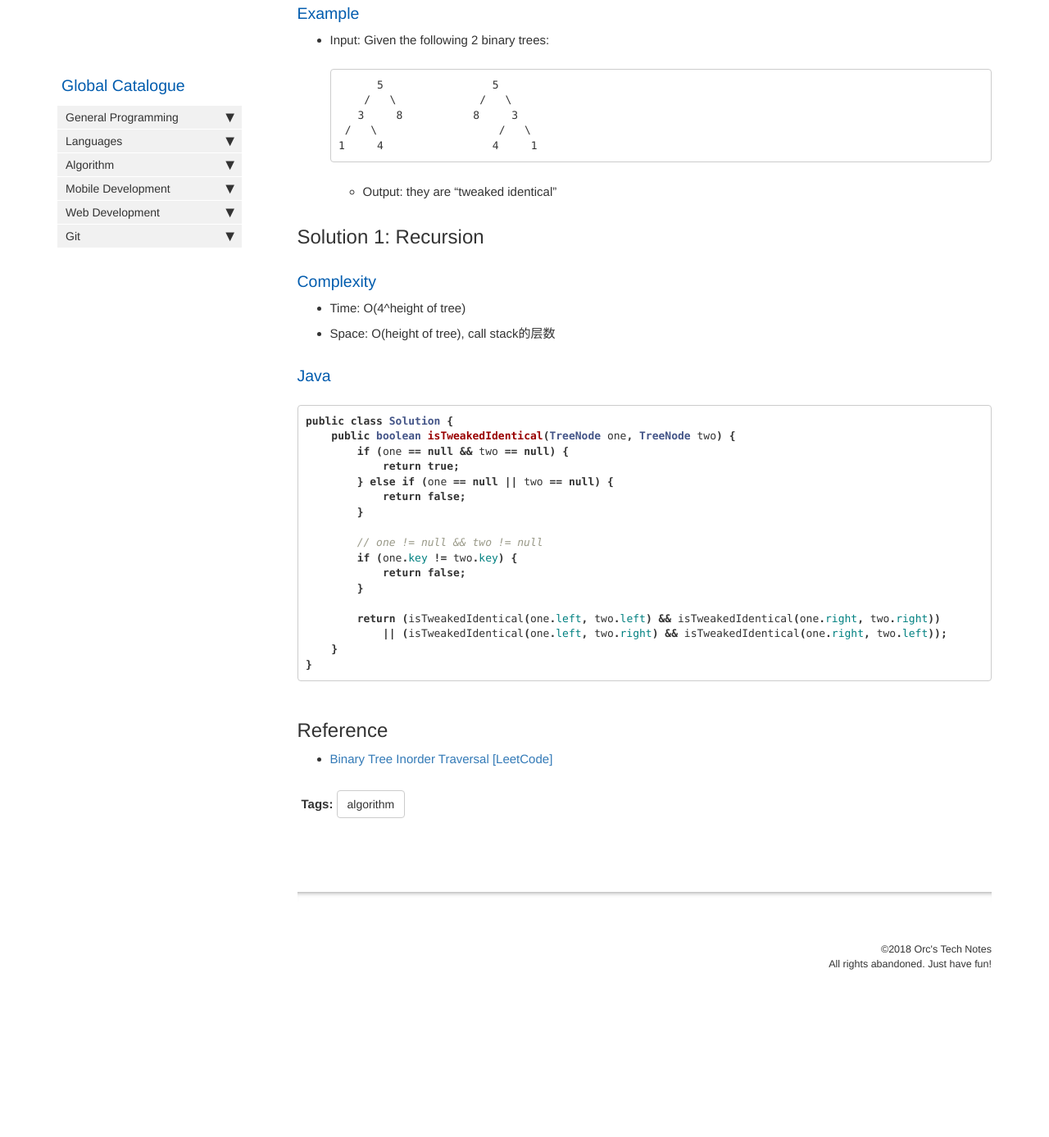
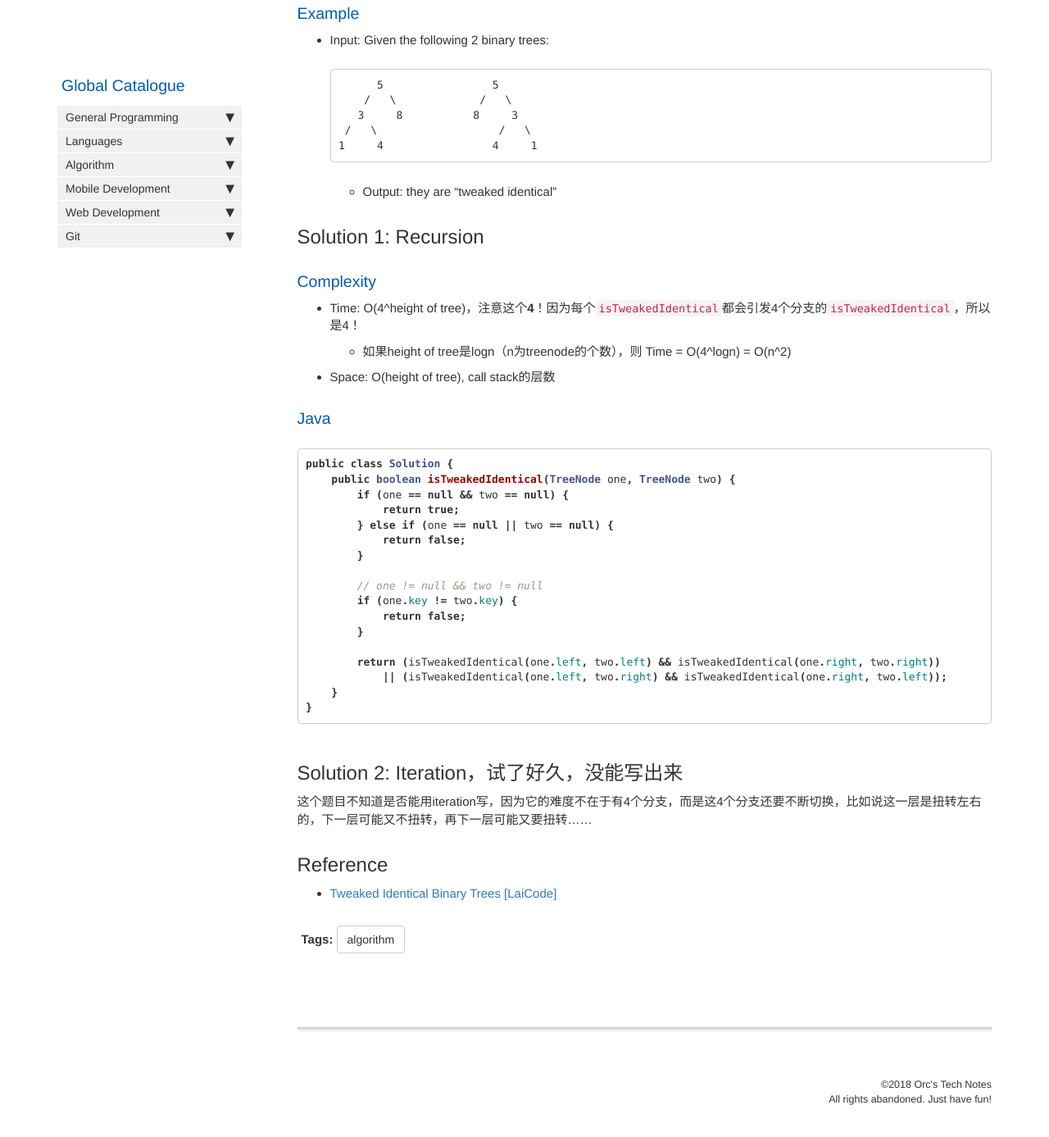
Before and after one commit to HungryOrc/hungryorc.github.io, a Jekyll site: the page built from pages/algorithm/algorithm_identical_binary_trees_tweaking_left_and_right_subtrees.md, in a window 1280 px wide and 1400 px high, scrolled down 575 px. Shown: the top 1387 px of the window at 82% size. Built offline with Jekyll 4.4.1, drawn with Linux system fonts in a browser that asks for light colours; nearby versions of some CDN libraries; comment, search, counter and statistics services are not loaded; before the commit the page ends 1811 px from its top, so only the background shows below that.

Commit message:
Update algorithm_identical_binary_trees_tweaking_left_and_right_subtrees.md

````diff
--- a/pages/algorithm/algorithm_identical_binary_trees_tweaking_left_and_right_subtrees.md
+++ b/pages/algorithm/algorithm_identical_binary_trees_tweaking_left_and_right_subtrees.md
@@ -37,7 +37,8 @@ public class TreeNode {
 ## Solution 1: Recursion
 
 ### Complexity
-* Time: O(4^height of tree)
+* Time: O(4^height of tree)，注意这个**4**！因为每个`isTweakedIdentical`都会引发4个分支的`isTweakedIdentical`，所以是4！
+  * 如果height of tree是logn（n为treenode的个数），则 Time = O(4^logn) = O(n^2)
 * Space: O(height of tree), call stack的层数
 
 ### Java
@@ -61,9 +62,10 @@ public class Solution {
 }
 ```
 
-
+## Solution 2: Iteration，试了好久，没能写出来
+这个题目不知道是否能用iteration写，因为它的难度不在于有4个分支，而是这4个分支还要不断切换，比如说这一层是扭转左右的，下一层可能又不扭转，再下一层可能又要扭转......
 
 ## Reference
-* [Binary Tree Inorder Traversal [LeetCode]](https://leetcode.com/problems/binary-tree-inorder-traversal/description/)
+* [Tweaked Identical Binary Trees [LaiCode]](https://app.laicode.io/app/problem/50)
 
 {% include links.html %}
````
